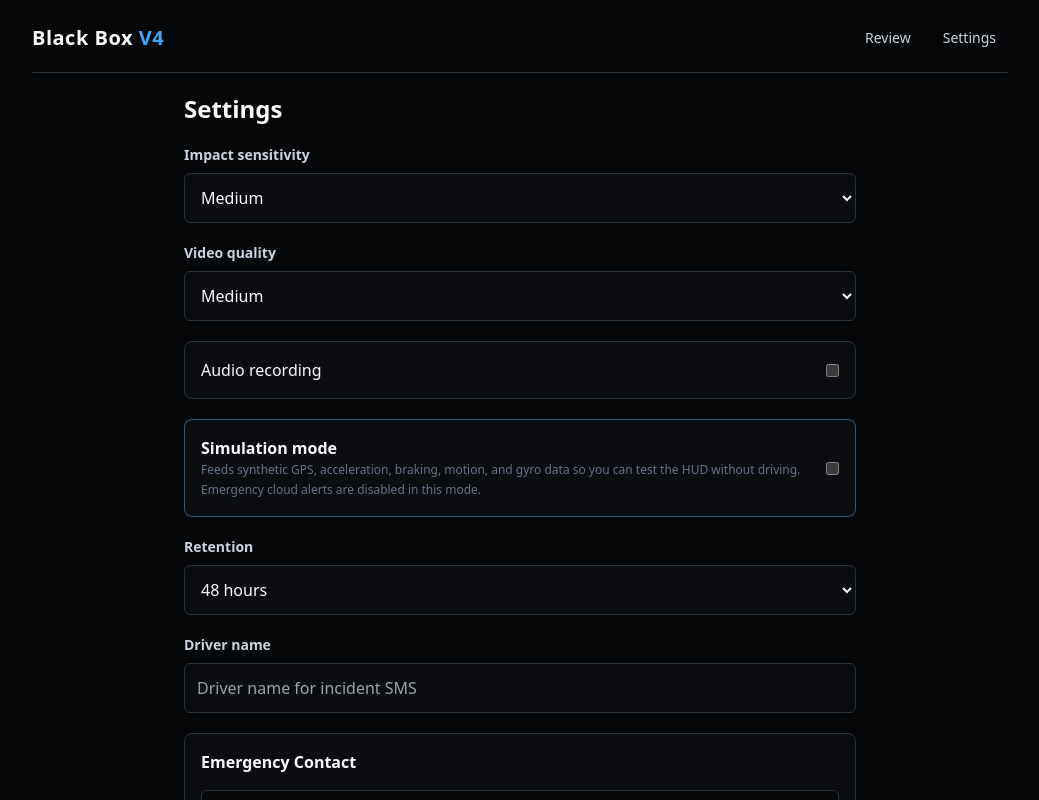
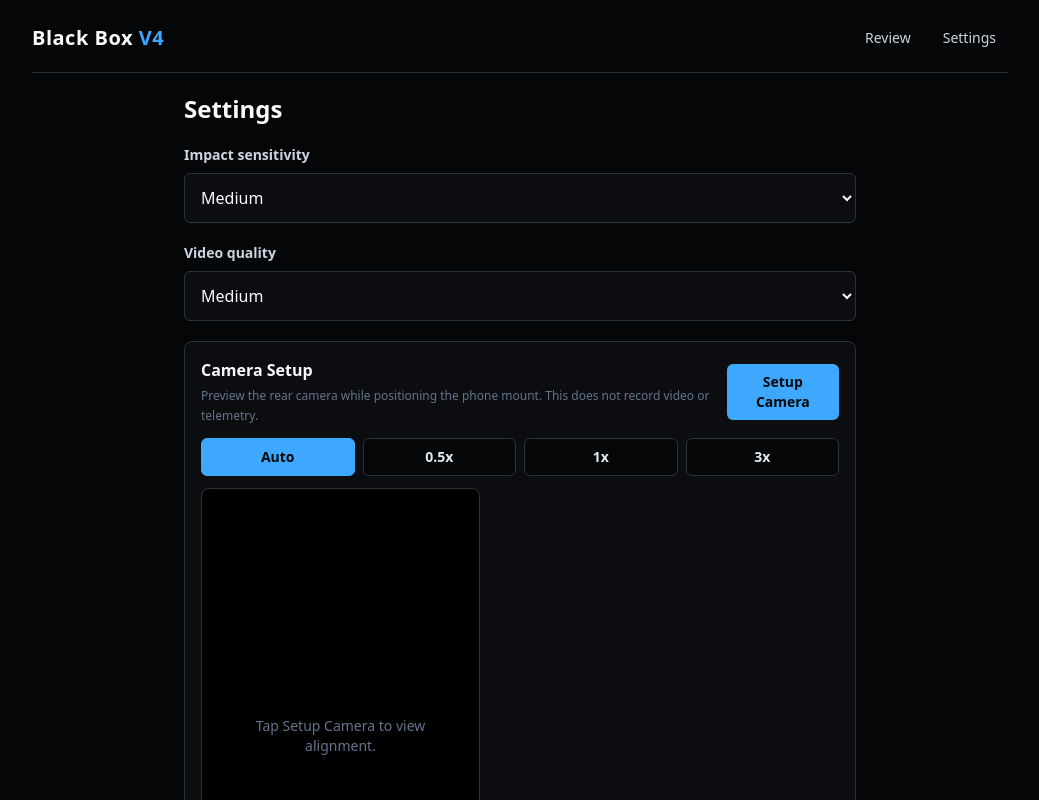
Before and after one commit to BLCKLGHT/blackbox, a Next.js app: page /settings in a window 1280 px wide. Shown: the top 800 px of the page, without its empty margins (120-1159 px from the left). Built offline with nearby package versions, Linux system fonts and the light colour scheme.

Commit message:
Add settings camera setup preview

```diff
--- a/src/components/SettingsForm.tsx
+++ b/src/components/SettingsForm.tsx
@@ -1,9 +1,11 @@
 "use client";
 
-import { useEffect, useState } from "react";
-import { DEFAULT_SETTINGS, normaliseRetention, saveSettings } from "@/lib/settings";
-import type { AppSettings, ImpactSensitivity, VideoQuality } from "@/types/drive";
+import { useEffect, useRef, useState } from "react";
+import { DEFAULT_SETTINGS, getVideoConstraints, normaliseRetention, saveSettings } from "@/lib/settings";
+import type { AppSettings, CameraLens, ImpactSensitivity, VideoQuality } from "@/types/drive";
 import { EVIDENCE_WARNING } from "@/lib/drive-utils";
+
+const CAMERA_LENSES: CameraLens[] = ["auto", "0.5x", "1x", "3x"];
 
 export function SettingsForm() {
   const [settings, setSettings] = useState<AppSettings>(DEFAULT_SETTINGS);
@@ -41,6 +43,7 @@ export function SettingsForm() {
           <option value="high">High</option>
         </select>
       </Field>
+      <CameraSetupPreview quality={settings.videoQuality} />
       <label className="flex items-center justify-between rounded-lg border border-cockpit-line bg-cockpit-900 p-4">
         <span>Audio recording</span>
         <input type="checkbox" checked={settings.audioRecording} onChange={(event) => update({ audioRecording: event.target.checked })} />
@@ -80,6 +83,112 @@ export function SettingsForm() {
   );
 }
 
+function CameraSetupPreview({ quality }: { quality: VideoQuality }) {
+  const [stream, setStream] = useState<MediaStream | null>(null);
+  const [lens, setLens] = useState<CameraLens>("auto");
+  const [error, setError] = useState<string | null>(null);
+  const [starting, setStarting] = useState(false);
+  const videoRef = useRef<HTMLVideoElement | null>(null);
+
+  useEffect(() => {
+    if (videoRef.current) videoRef.current.srcObject = stream;
+  }, [stream]);
+
+  useEffect(() => {
+    return () => {
+      stream?.getTracks().forEach((track) => track.stop());
+    };
+  }, [stream]);
+
+  async function startPreview(selectedLens = lens) {
+    if (!navigator.mediaDevices?.getUserMedia) {
+      setError("Camera preview is not supported in this browser.");
+      return;
+    }
+    setStarting(true);
+    setError(null);
+    stream?.getTracks().forEach((track) => track.stop());
+    try {
+      const nextStream = await navigator.mediaDevices.getUserMedia({
+        video: getVideoConstraints(quality),
+        audio: false
+      });
+      await applyPreviewLens(nextStream, selectedLens).catch((message) => {
+        if (message) setError(message instanceof Error ? message.message : String(message));
+      });
+      setStream(nextStream);
+    } catch (previewError) {
+      setError(previewError instanceof Error ? previewError.message : "Camera permission was denied.");
+    } finally {
+      setStarting(false);
+    }
+  }
+
+  function stopPreview() {
+    stream?.getTracks().forEach((track) => track.stop());
+    setStream(null);
+  }
+
+  async function selectLens(nextLens: CameraLens) {
+    setLens(nextLens);
+    if (stream) await startPreview(nextLens);
+  }
+
+  return (
+    <section className="rounded-lg border border-cockpit-line bg-cockpit-900 p-4">
+      <div className="flex items-center justify-between gap-3">
+        <div>
+          <h2 className="font-black">Camera Setup</h2>
+          <p className="mt-1 text-xs leading-5 text-slate-500">Preview the rear camera while positioning the phone mount. This does not record video or telemetry.</p>
+        </div>
+        {stream ? (
+          <button type="button" className="rounded-md border border-signal-red px-3 py-2 text-sm font-bold text-signal-red" onClick={stopPreview}>
+            Stop
+          </button>
+        ) : (
+          <button type="button" className="rounded-md bg-signal-blue px-3 py-2 text-sm font-black text-cockpit-950" disabled={starting} onClick={() => void startPreview()}>
+            {starting ? "Starting..." : "Setup Camera"}
+          </button>
+        )}
+      </div>
+      <div className="mt-3 grid grid-cols-4 gap-2">
+        {CAMERA_LENSES.map((option) => (
+          <button
+            key={option}
+            type="button"
+            className={`rounded-md border px-2 py-2 text-sm font-black ${lens === option ? "border-signal-blue bg-signal-blue text-cockpit-950" : "border-cockpit-line bg-cockpit-950 text-slate-200"}`}
+            onClick={() => void selectLens(option)}
+          >
+            {option === "auto" ? "Auto" : option}
+          </button>
+        ))}
+      </div>
+      {error ? <p className="mt-3 rounded-md border border-signal-amber/40 bg-signal-amber/10 p-3 text-sm text-signal-amber">{error}</p> : null}
+      <div className="mt-3 aspect-[9/16] max-h-[62vh] overflow-hidden rounded-lg border border-cockpit-line bg-black">
+        {stream ? (
+          <video ref={videoRef} autoPlay muted playsInline className="h-full w-full object-cover" />
+        ) : (
+          <div className="flex h-full items-center justify-center px-6 text-center text-sm text-slate-500">Tap Setup Camera to view alignment.</div>
+        )}
+      </div>
+    </section>
+  );
+}
+
+async function applyPreviewLens(mediaStream: MediaStream, cameraLens: CameraLens): Promise<string | null> {
+  if (cameraLens === "auto") return null;
+  const track = mediaStream.getVideoTracks()[0];
+  if (!track) return null;
+  const capabilities = typeof track.getCapabilities === "function" ? (track.getCapabilities() as MediaTrackCapabilities & { zoom?: { min?: number; max?: number; step?: number } }) : {};
+  if (!capabilities.zoom) return `Lens ${cameraLens} requested, but this browser does not expose camera zoom selection. Using the default rear camera.`;
+  const requestedZoom = cameraLens === "0.5x" ? 0.5 : cameraLens === "3x" ? 3 : 1;
+  const min = capabilities.zoom.min ?? requestedZoom;
+  const max = capabilities.zoom.max ?? requestedZoom;
+  const zoom = Math.min(max, Math.max(min, requestedZoom));
+  await track.applyConstraints({ advanced: [{ zoom }] } as unknown as MediaTrackConstraints);
+  return null;
+}
+
 function Field({ label, children }: { label: string; children: React.ReactNode }) {
   return (
     <label className="block">
```
